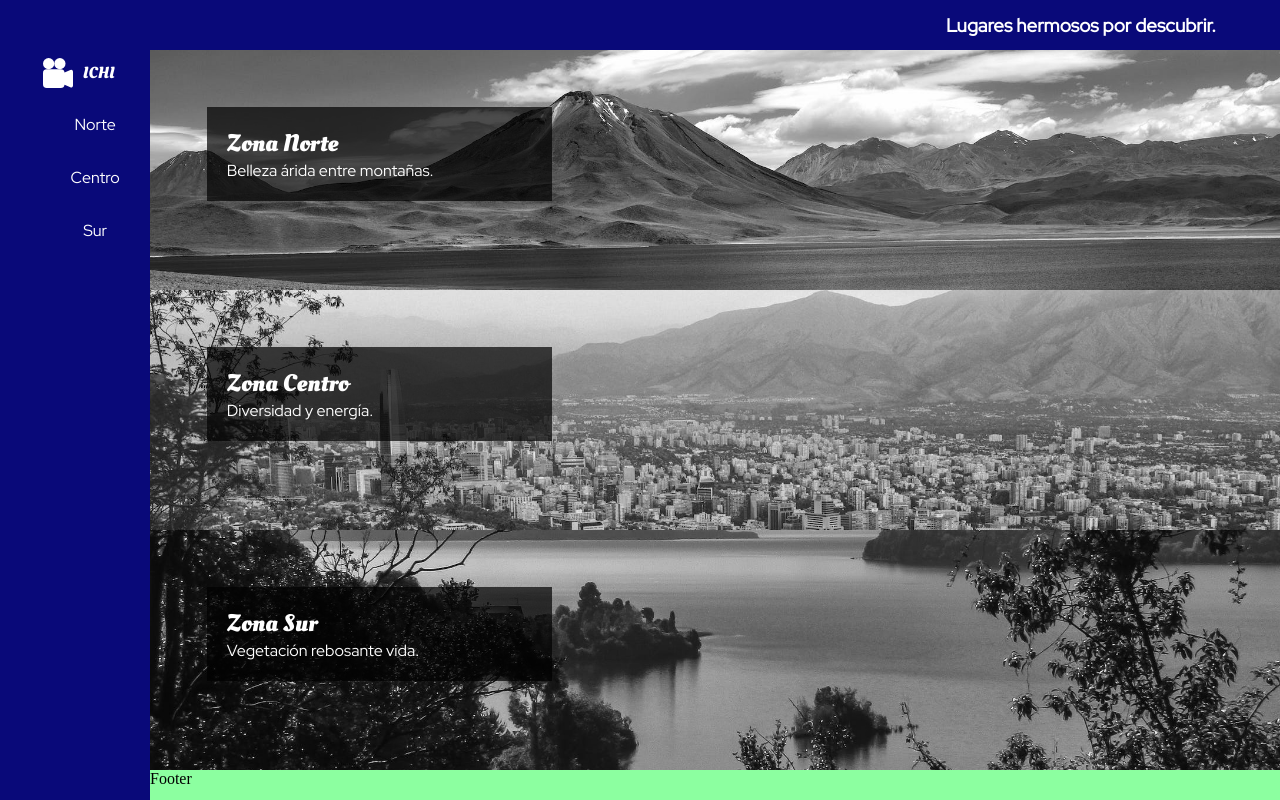
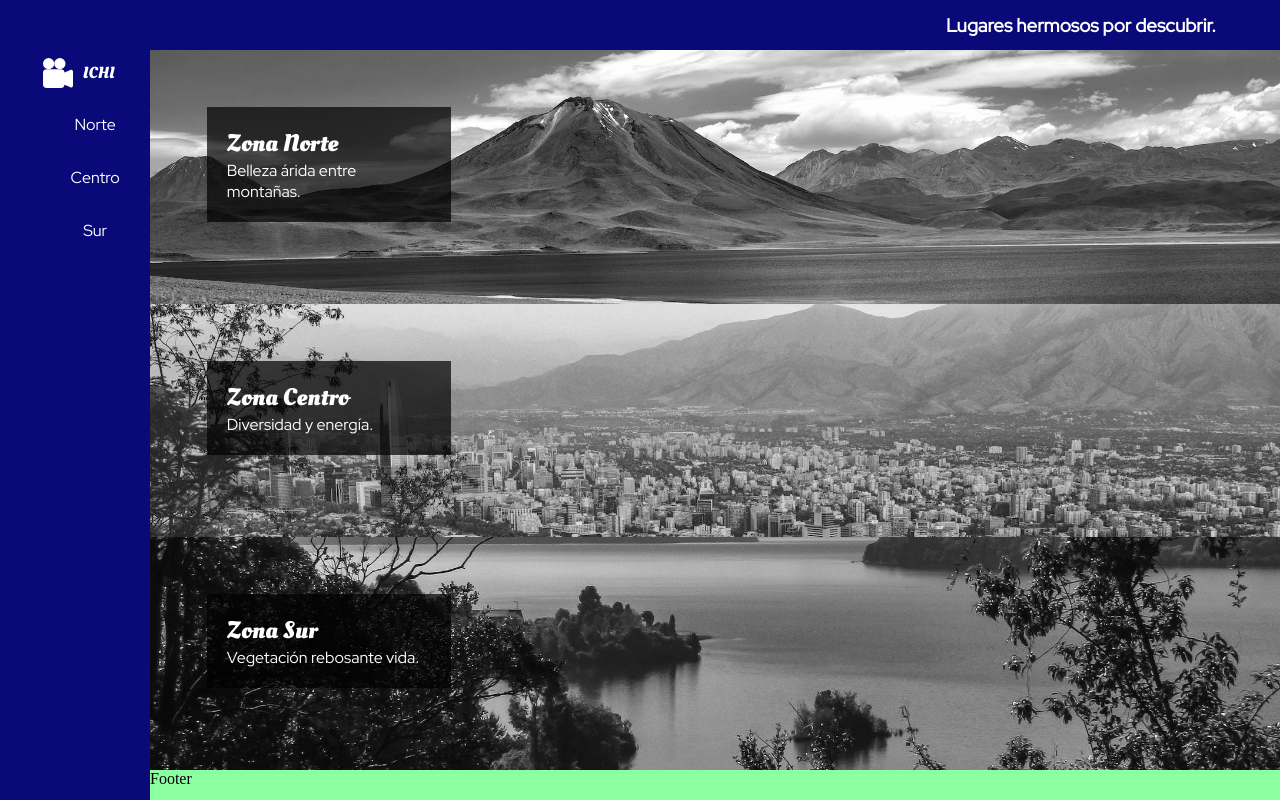
Before and after one commit to jpgit01/proyecto-f, a plain HTML site: page index.html in a window 1280 px wide. Drawn offline with Linux system fonts and the light colour scheme.

Commit message:
ajustes de tamaño de imagenes

```diff
--- a/assets/style.css
+++ b/assets/style.css
@@ -20,7 +20,7 @@ h6 {
   background-color: rgba(0, 0, 0, 0.7);;
   color:white;
   padding: 2%;
-  width: 30%;
+  width: 50%;
 }
 .logo {
   display: flex;
@@ -147,7 +147,12 @@ main > article:hover{
     grid-template-rows: 50px 1fr 30px;
     grid-template-columns: 150px 1fr;
   }
-
+  .bg-negro{
+    background-color: rgba(0, 0, 0, 0.7);;
+    color:white;
+    padding: 2%;
+    width: 20%;
+  }
   #page > header {
     grid-area: head;
     background-color: rgba(9,9,121,1);
```
